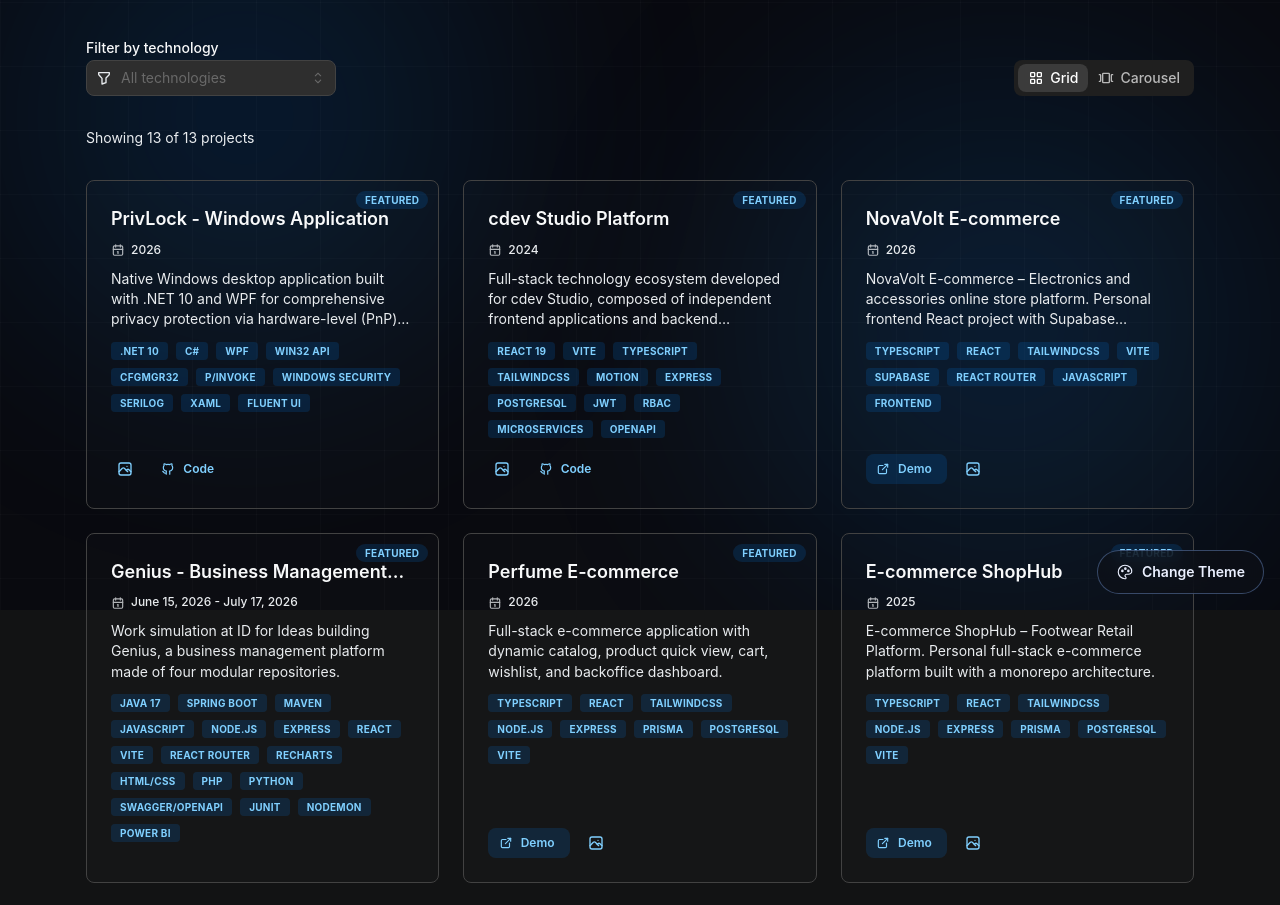
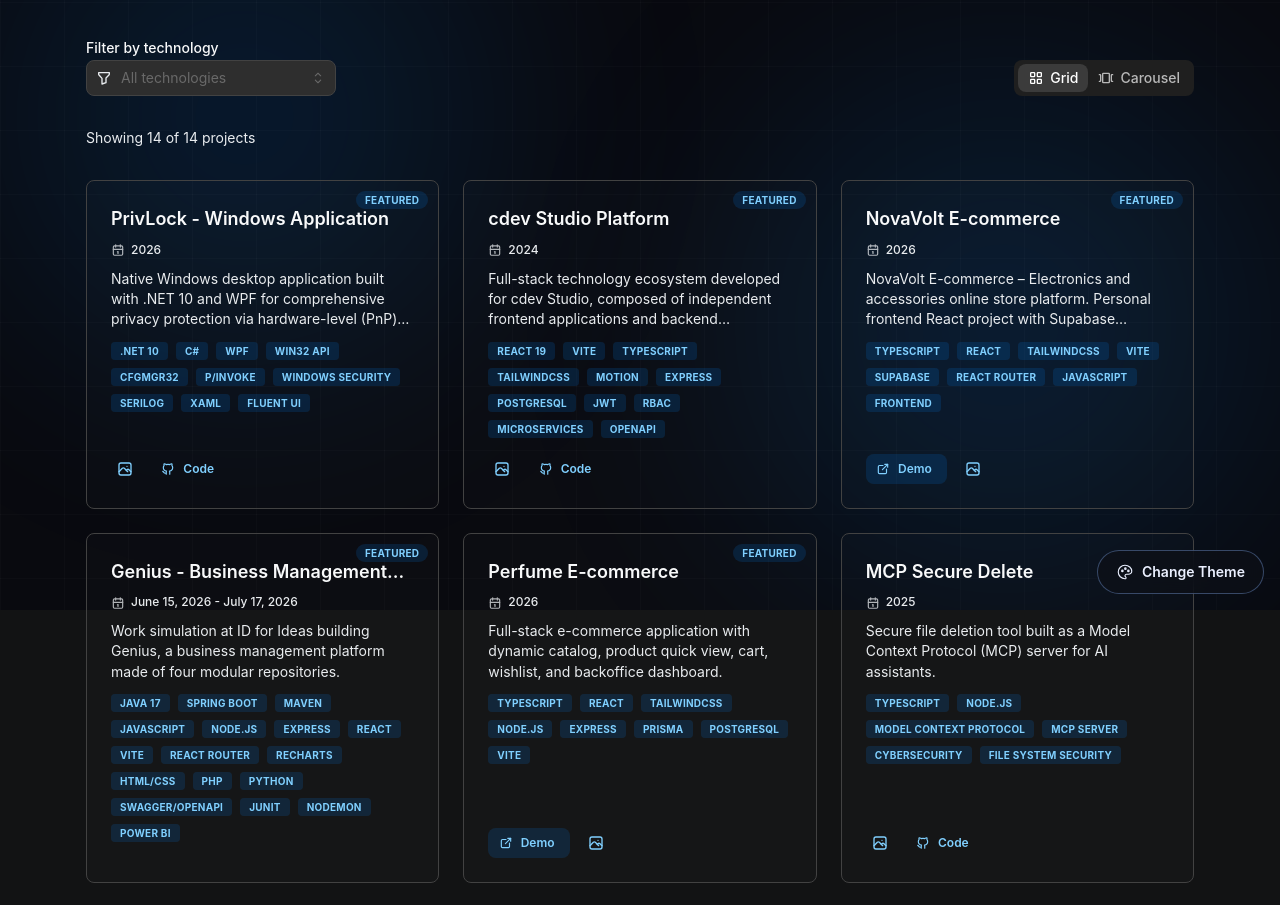
Before and after one commit to cristianbarreiro/cristianbarreiro.github.io, a React (Vite) app: page /projects in a window 1280 px wide. Shown: the part 190-1095 px from the top of the page. Built offline with nearby package versions, Linux system fonts and the light colour scheme.

Commit message:
feat: proyecto mcp

```diff
--- a/src/data/projects.js
+++ b/src/data/projects.js
@@ -145,7 +145,34 @@ const projectsByLanguage = {
             ],
             demoUrl: 'https://e-commerce-monorepo-three.vercel.app/',
             repoUrl: '',
-            featured: true
+            featured: false
+        },
+        {
+            id: 15,
+            title: 'MCP Secure Delete',
+            description:
+                'Secure file deletion tool built as a Model Context Protocol (MCP) server for AI assistants.',
+            longDescription:
+                'Security-focused project that implements a Model Context Protocol (MCP) server to provide controlled and secure file deletion capabilities for AI-powered tools. The project explores safe automation workflows by adding validation layers, controlled file operations and secure resource handling when interacting with the local filesystem through MCP-compatible clients.',
+            date: '2025',
+            image: '/images/projects/mcp-secure-delete/Captura.png',
+            images: [
+                {
+                    src: '/images/projects/mcp-secure-delete/Captura.png',
+                    alt: 'Screenshot of MCP Secure Delete project',
+                },
+            ],
+            tags: [
+                'TypeScript',
+                'Node.js',
+                'Model Context Protocol',
+                'MCP Server',
+                'Cybersecurity',
+                'File System Security',
+            ],
+            demoUrl: '',
+            repoUrl: 'https://github.com/cristianbarreiro/mcp-secure-delete',
+            featured: false,
         },
         {
             id: 11,
@@ -515,7 +542,34 @@ const projectsByLanguage = {
             ],
             demoUrl: 'https://e-commerce-monorepo-three.vercel.app/',
             repoUrl: '',
-            featured: true,
+            featured: false,
+        },
+        {
+            id: 15,
+            title: 'MCP Secure Delete',
+            description:
+                'Secure file deletion tool built as a Model Context Protocol (MCP) server for AI assistants.',
+            longDescription:
+                'Security-focused project that implements a Model Context Protocol (MCP) server to provide controlled and secure file deletion capabilities for AI-powered tools. The project explores safe automation workflows by adding validation layers, controlled file operations and secure resource handling when interacting with the local filesystem through MCP-compatible clients.',
+            date: '2025',
+            image: '/images/projects/mcp-secure-delete/Captura.png',
+            images: [
+                {
+                    src: '/images/projects/mcp-secure-delete/Captura.png',
+                    alt: 'Screenshot of MCP Secure Delete project',
+                },
+            ],
+            tags: [
+                'TypeScript',
+                'Node.js',
+                'Model Context Protocol',
+                'MCP Server',
+                'Cybersecurity',
+                'File System Security',
+            ],
+            demoUrl: '',
+            repoUrl: 'https://github.com/cristianbarreiro/mcp-secure-delete',
+            featured: false,
         },
         {
             id: 11,
```
